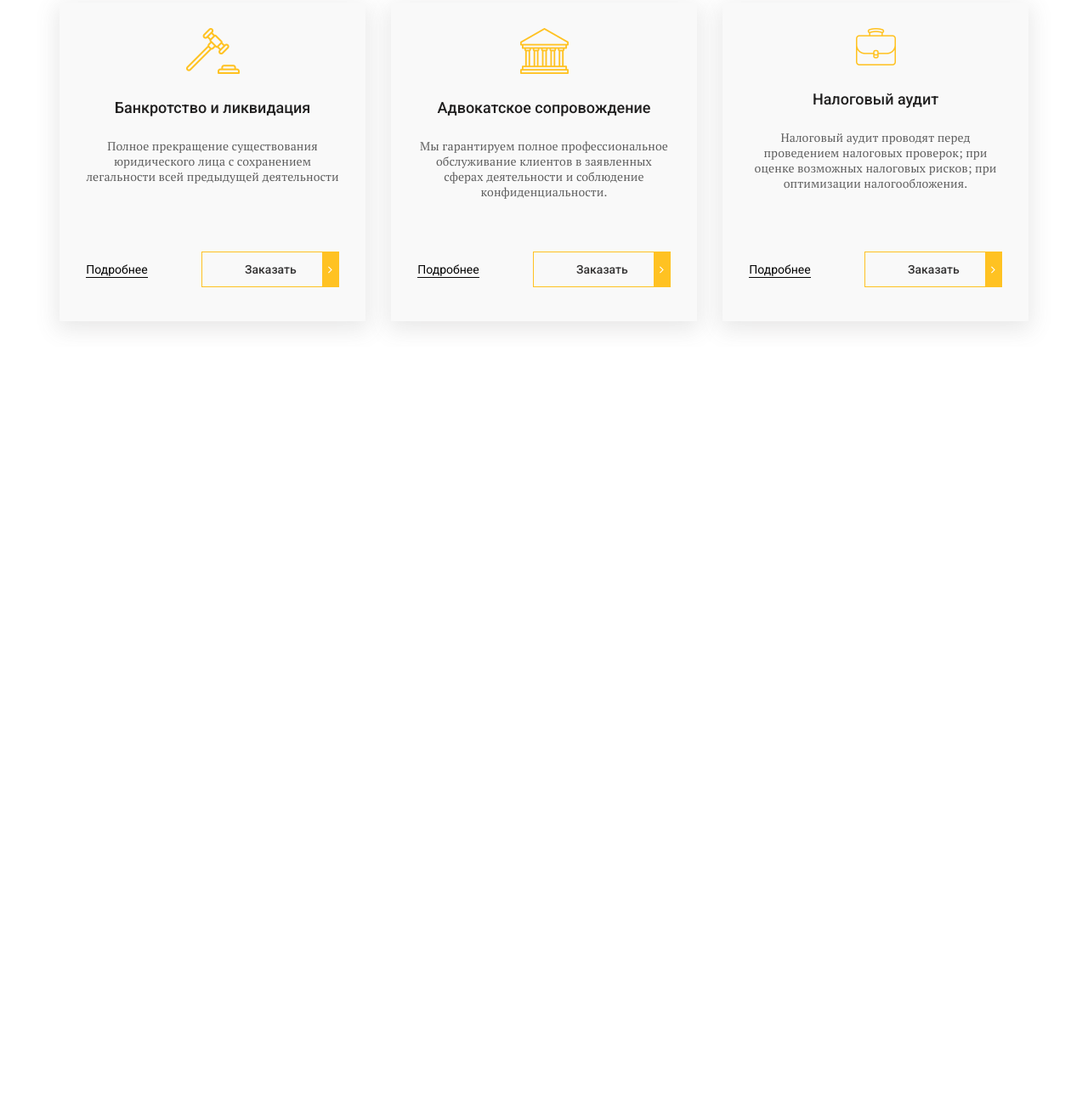
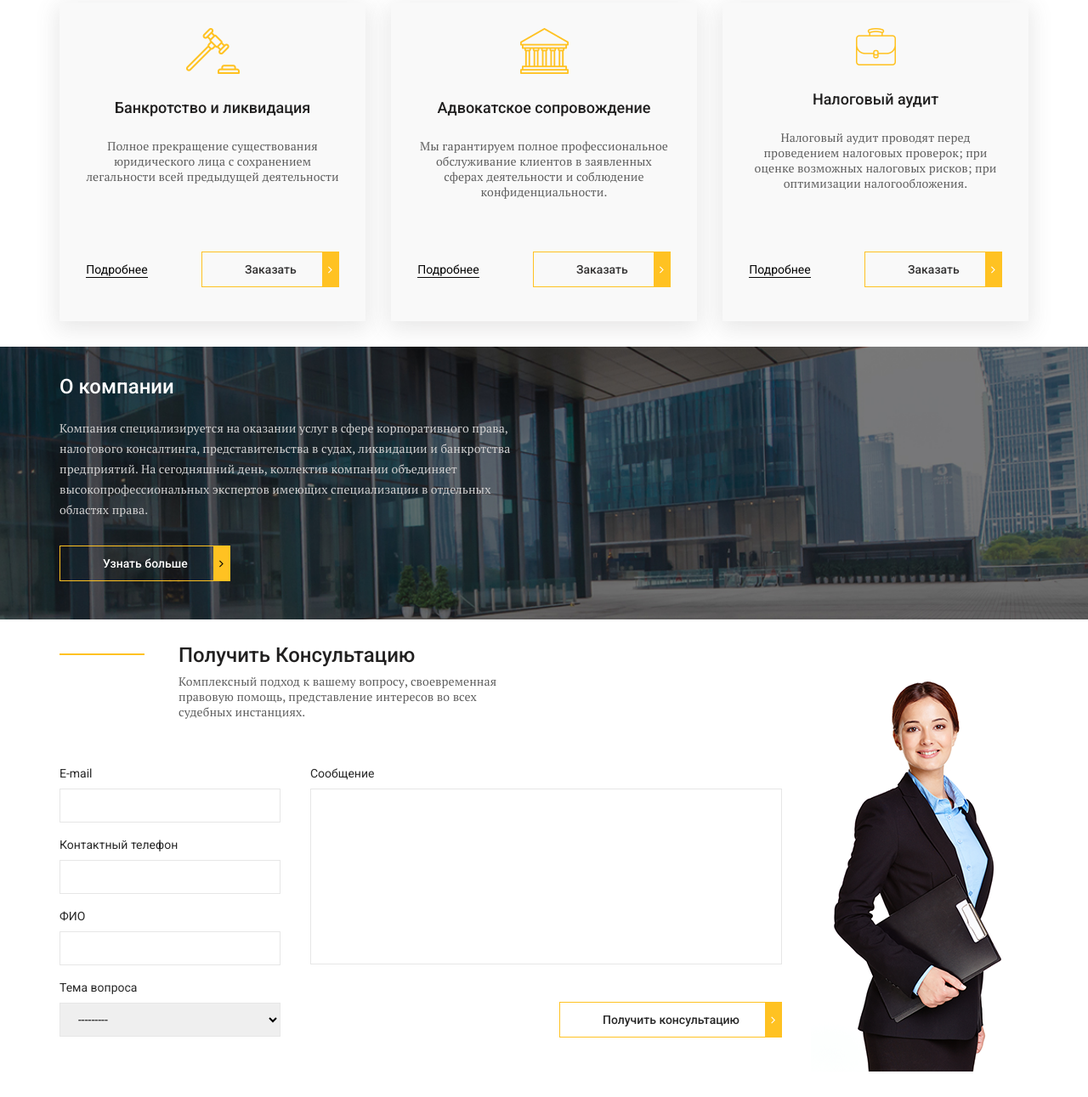
Before and after one commit to aharlamov/liquidation-of-firms, a plain HTML site: page index.html in a window 1280 px wide. Shown: the part 835-2126 px from the top of the page at 85% size. Before the commit the page ends 1243 px from the top, so only its background shows below. Drawn offline with nearby package versions, Linux system fonts and the light colour scheme; files whose address does not match are found by name.

Commit message:
add form

```diff
--- a/css/style.css
+++ b/css/style.css
@@ -214,12 +214,14 @@ header{
     justify-content: space-between;
     margin-bottom: 60px;
 }
-.service_title-box{
+.service_title-box,
+.form_title-box{
     padding-left: 140px;
     max-width: 520px;
     position: relative;
 }
-.service_title-box:before{
+.service_title-box:before,
+.form_title-box:before{
     content: "";
     position: absolute;
     height: 2px;
@@ -228,7 +230,8 @@ header{
     left: 0;
     top: 10px;
 }
-.service_title{
+.service_title,
+.form_title{
     font-weight: 500;
     font-size: 24px;
     font-family: 'Roboto', sans-serif;
@@ -236,7 +239,8 @@ header{
     color: #212020;
     margin-bottom: 10px;
 }
-.service_text{
+.service_text,
+.form_text{
     letter-spacing: 0.1px;
 }
 .service_btn a{
@@ -286,3 +290,95 @@ header{
     border-bottom: solid 1px #050505;
     margin-right: 60px;
 }
+.about{
+    background-image: url(../img/about-fon.jpg);
+    background-size: cover;
+    background-position: center;
+    min-height: 300px;
+    background-repeat: no-repeat;
+    padding: 25px 0px 45px 0px;
+}
+.about_inner{
+    max-width: 545px;
+}
+.about_title{
+    padding: 10px 0px 25px;
+    font-family: 'Roboto', sans-serif;
+    font-size: 24px;
+    line-height: 24px;
+    color: #fff;
+    font-weight: 500;
+}
+.about_text{
+    margin-bottom: 30px;
+    letter-spacing: 0.1px;
+    line-height: 24px;
+    color: #d3d2d2;
+}
+.about_btn.default-btn:after{
+    color: #000;
+}
+.form{
+    padding: 30px;
+}
+.form_inner{
+    padding-bottom: 40px;
+    background-image: url(../img/form-fon.png);
+    background-position: bottom right;
+    background-repeat: no-repeat;
+    min-height: 460px;
+}
+.form_box{
+    max-width: 850px;
+    padding-top: 45px;
+}
+.form_box-inner{
+    display: flex;
+    justify-content: space-between;
+}
+.form_box-left{
+    max-width: 260px;
+    width: 100%;
+}
+.form_box-right{
+    max-width: 555px;
+    width: 100%;
+}
+.form_box-inner label,
+.form_box-inner input,
+.form_box-inner textarea,
+.form_box-inner select{
+    display: block;
+    width: 100%;
+}
+.form_box-inner label{
+    line-height: 36px;
+    font-family: 'Roboto', sans-serif;
+    color: #282828;
+}
+.form_box-inner input{
+    margin-bottom: 8px;
+    outline: none;
+    height: 40px;
+    border: solid 1px #e6e6e6;
+    padding: 0px 10px;
+}
+.form_box-inner select{
+    outline: none;
+    height: 40px;
+    border: solid 1px #e6e6e6;
+    padding-left: 17px;
+}
+.form_box-inner textarea{
+    outline: none;
+    border: solid 1px #e6e6e6;
+    padding: 10px;
+    height: 207px;
+    resize: none;
+}
+.form_box-inner button{
+    background-color: transparent;
+    color: #282828;
+    margin-top: 44px;
+    float: right;
+}
--- a/index.html
+++ b/index.html
@@ -158,6 +158,75 @@
     </div>
 </section>
 
+<section class="about">
+    <div class="container">
+        <div class="about_inner">
+            <div class="about_title">
+                О компании
+            </div>
+            <div class="about_text">
+                Компания специализируется на оказании услуг в сфере корпоративного права, налогового консалтинга, представительства в судах, ликвидации и банкротства предприятий. На сегодняшний день, коллектив компании объединяет высокопрофессиональных экспертов имеющих специализации в отдельных областях права.
+            </div>
+            <a href="#" class="about_btn default-btn">
+                Узнать больше
+            </a>
+        </div>
+    </div>
+</section>
+
+<section class="form">
+    <div class="container">
+        <div class="form_inner">
+            <div class="form_content">
+                <div class="form_title-box">
+                    <div class="form_title">
+                        Получить Консультацию
+                    </div>
+                    <div class="form_text">
+                        Комплексный подход к вашему вопросу, своевременная правовую помощь, представление интересов во всех судебных инстанциях.                    </div>
+                </div>
+                <div class="form_box">
+                    <form>
+                        <div class="form_box-inner">
+                            <div class="form_box-left">
+                                <label>
+                                    E-mail
+                                    <input type="text">
+                                </label>
+                                <label>
+                                    Контактный телефон
+                                    <input type="text">
+                                </label>
+                                <label>
+                                    ФИО
+                                    <input type="text">
+                                </label>
+                                <label>
+                                    Тема вопроса
+                                    <select>
+                                        <option>---------</option>
+                                        <option>---------</option>
+                                        <option>---------</option>
+                                        <option>---------</option>
+                                    </select>
+                                </label>
+                            </div>
+                            <div class="form_box-right">
+                                <label>
+                                    Сообщение
+                                    <textarea></textarea>
+                                </label>
+                                    <button class="default-btn" type="submit">Получить консультацию</button>
+                            </div>
+                        </div>
+                    </form>
+                </div>
+            </div>
+        </div>
+
+    </div>
+</section>
+
 <div id="modal">
     <h2>Hello!</h2>
     <p>You are awesome!</p>
```
Also changed, not shown: img/about-fon.jpg (added), img/form-fon.png (added).
